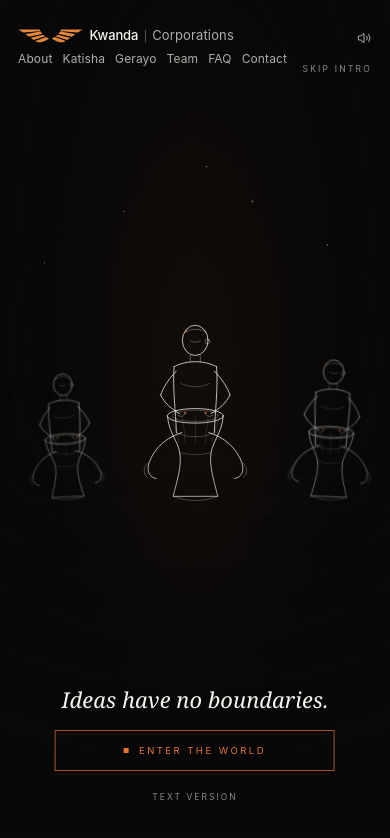
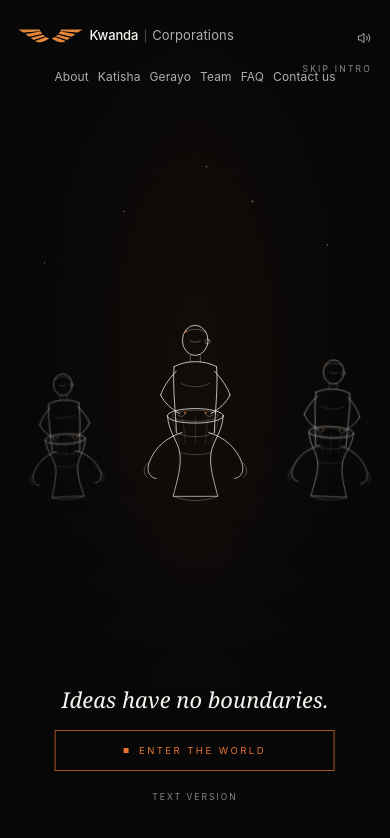
Before and after one commit to Kwanda-Corporation/Kwanda-Corporation, a React (Vite) app: page / in a window 390 px wide. Shown: the top 838 px of the page. Built offline with nearby package versions, Linux system fonts and the light colour scheme.

Commit message:
Match landing nav to world nav and link Contact us from both

```diff
--- a/index.html
+++ b/index.html
@@ -447,12 +447,16 @@
       .home-nav {
         position: fixed;
         top: calc(clamp(16px, 3.2vh, 34px) + 1px);
-        left: calc(clamp(18px, 3.8vw, 46px) + 272px);
+        left: 50%;
+        transform: translateX(-50%);
         z-index: 250;
         display: flex;
-        flex-wrap: nowrap;
+        flex-wrap: wrap;
         align-items: center;
-        gap: 18px;
+        justify-content: center;
+        gap: 2px 14px;
+        width: max-content;
+        max-width: calc(100vw - 36px);
         padding: 0;
         border: 0;
         border-radius: 0;
@@ -487,19 +491,18 @@
         display: none;
       }
 
-      /* Below the brand-plus-nav line width, tuck the nav under the brand so it
-         never collides with the top-right sound / fullscreen controls. */
-      @media (max-width: 820px) {
+      /* Match the world nav: keep the centered row on the header line where it
+         fits, then drop it below the header before it reaches the brand or the
+         top-right sound / fullscreen controls. */
+      @media (max-width: 1200px) {
         .home-nav {
-          top: calc(clamp(16px, 3.2vh, 34px) + 26px);
-          left: clamp(18px, 3.8vw, 46px);
-          max-width: calc(100vw - 36px);
+          top: calc(clamp(16px, 3.2vh, 34px) + 44px);
         }
       }
 
       @media (max-width: 680px) {
         .home-nav {
-          gap: 10px;
+          gap: 2px 9px;
         }
 
         .home-nav a {
@@ -755,7 +758,7 @@
       <a href="/gerayo/">Gerayo</a>
       <a href="/team/">Team</a>
       <a href="/faq/">FAQ</a>
-      <a href="/contact/">Contact</a>
+      <a href="/contact/">Contact us</a>
     </nav>
     <div id="root"></div>
     <main id="site-text" class="seo-static" aria-labelledby="seo-title">
--- a/src/components/interface/MainInterface.tsx
+++ b/src/components/interface/MainInterface.tsx
@@ -76,7 +76,7 @@ export function MainInterface({
         )}
       </div>
 
-      <nav className="ui-destinations" aria-label="Destinations">
+      <nav className="ui-destinations" aria-label="World navigation">
         <span className="ui-destinations-label">Destinations</span>
         {LANDMARK_LIST.map((info) => (
           <button
@@ -88,6 +88,9 @@ export function MainInterface({
             {info.navLabel}
           </button>
         ))}
+        <a className="ui-destinations-item" href="/contact/">
+          Contact us
+        </a>
       </nav>
 
       <div className="ui-bottom-left">
--- a/src/styles/experiences.css
+++ b/src/styles/experiences.css
@@ -1069,6 +1069,7 @@
   letter-spacing: 0.16em;
   text-transform: uppercase;
   cursor: pointer;
+  text-decoration: none;
   transition: color 0.25s var(--ease);
 }
 
@@ -1078,7 +1079,7 @@
 
 /* Keep the centered destinations row clear of the brand and the top-right
    controls on narrower screens by dropping it just below the header line. */
-@media (max-width: 1100px) {
+@media (max-width: 1200px) {
   .ui-destinations {
     top: calc(clamp(16px, 3.2vh, 34px) + 44px);
   }
```
